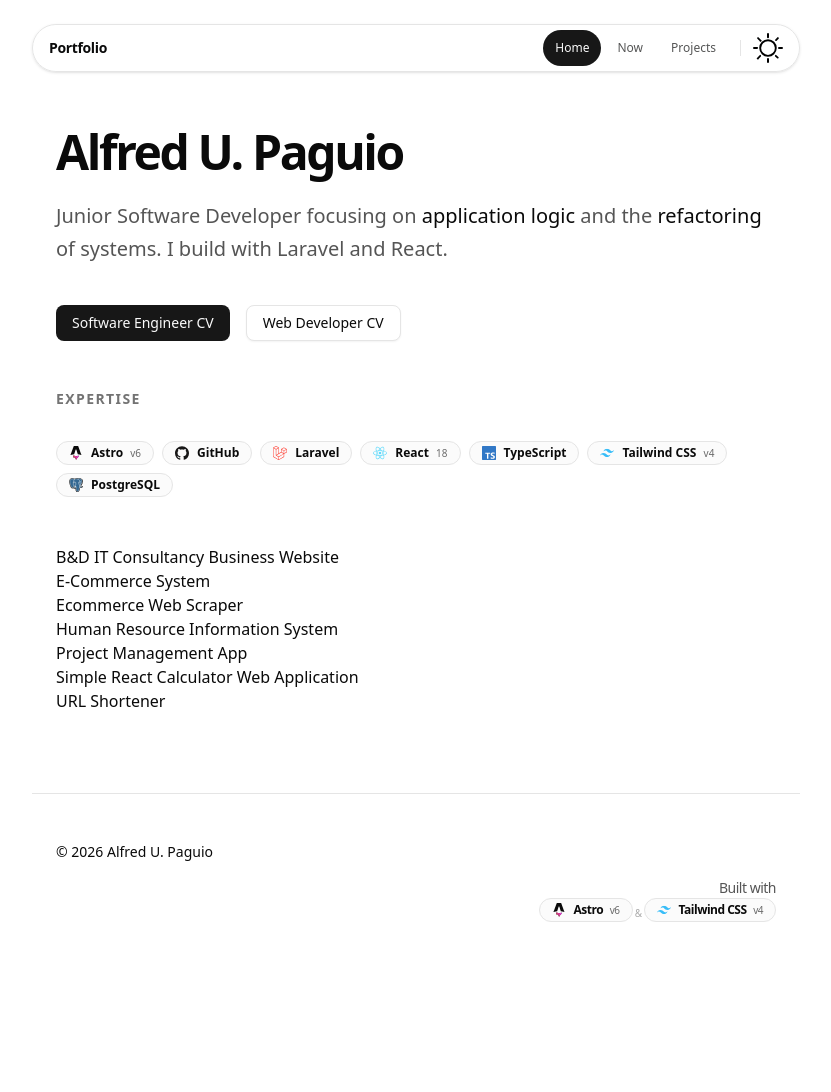
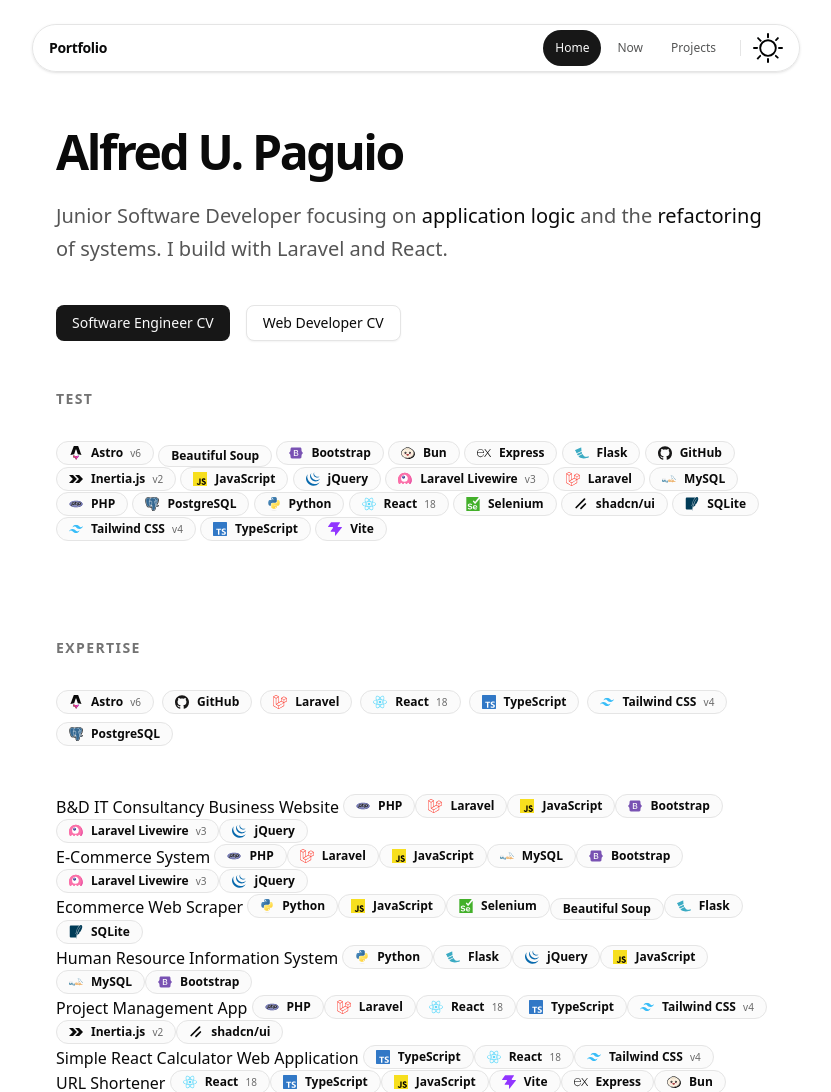
Before and after one commit to AlfredPaguio/Portfolio, an Astro site: page / in a window 1280 px wide. Shown: the top 1092 px of the page, without its empty margins (224-1055 px from the left). Before the commit the page ends 970 px from the top, so only its background shows below. Built offline with nearby package versions, Linux system fonts and the light colour scheme; Astro itself is replaced by a stand-in of ours.

Commit message:
Improve TechPill matching and MDX link handling
Refactored TechPill to use normalized ID matching and support tech entries without icons or hrefs. Added a utility for ID normalization. Introduced MDXLink component to handle anchor tags in MDX with consistent styling, and updated MDX component mapping accordingly. Extended tech schema to allow optional href and configurable icon presence.

```diff
--- a/src/components/TechPill.astro
+++ b/src/components/TechPill.astro
@@ -1,10 +1,14 @@
 ---
-import { getEntry, render } from "astro:content";
+import { normalizeId } from "@/lib/utils/normalizeId";
+import { getCollection, render } from "astro:content";
 interface Props {
   id: string;
 }
 const { id } = Astro.props;
-const tech = await getEntry("techs", id);
+const techs = await getCollection("techs");
+
+const tech = techs.find((t) => normalizeId(id).includes(normalizeId(t.id)));
+
 const hasEntry = !!tech;
 let Content: any;
 if (hasEntry) {
@@ -21,11 +25,13 @@ if (hasEntry) {
       <a
         href={tech.data.href}
         target="_blank"
-        class="inline-flex items-center gap-2"
+        class="inline-flex items-center gap-2 no-underline"
       >
-        <span class="size-3.5 flex items-center justify-center [&>svg]:size-full">
-          <Content />
-        </span>
+        {tech?.data.hasIcon && Content && (
+          <span class="size-3.5 flex items-center justify-center [&>svg]:size-full">
+            <Content />
+          </span>
+        )}
         <span class="text-xs font-bold leading-none">
           {tech.data.name}{" "}
           {tech.data.version && (
@@ -37,7 +43,11 @@ if (hasEntry) {
       </a>
     ) : (
       // Fallback
-      <span class="capitalize">{id.replace(/-/g, " ")}</span>
+      <div class="inline-flex items-center gap-2 no-underline">
+        <span class="text-xs font-bold leading-none">
+          {id.replace(/-/g, " ")}
+        </span>
+      </div>
     )
   }
 </div>
--- /dev/null
+++ b/src/components/mdx/MDXLink.astro
@@ -0,0 +1,9 @@
+---
+import Button from "../ui/Button.astro";
+
+const { href, ...rest } = Astro.props;
+---
+
+<Button as="a" href={href} variant="link" class="px-0" {...rest}>
+  <slot />
+</Button>
--- a/src/components/mdx/index.ts
+++ b/src/components/mdx/index.ts
@@ -1,8 +1,9 @@
 import TechPill from "../TechPill.astro"
 import Button from "../ui/Button.astro"
+import MDXLink from "./MDXLink.astro"
 
 export const components = {
-    a: Button,
+    a: MDXLink,
     button: Button,
     TechPill
 }
--- a/src/content.config.ts
+++ b/src/content.config.ts
@@ -41,7 +41,8 @@ const techs = defineCollection({
   loader: glob({ pattern: "**/[^_]*.mdx", base: "./src/content/techs" }),
   schema: z.object({
     name: z.string(),
-    href: z.url(),
+    href: z.url().optional(),
+    hasIcon: z.boolean().default(true),
     version: z.string().or(z.number()).optional(),
   }),
 });
--- /dev/null
+++ b/src/lib/utils/normalizeId.ts
@@ -0,0 +1,7 @@
+export function normalizeId(value: string) {
+  return value
+    .toLowerCase()
+    .trim()
+    .replace(/\s+/g, "") // remove all spaces former .replaceAll(" ", "") because there's different kinds of whitespace https://stackoverflow.com/a/18169122
+    .replace(/[^a-z0-9#+]/g, ""); // remove everything except letters, numbers, #, + (for the "C" vs "C#" vs "C++")
+}
--- a/src/pages/index.astro
+++ b/src/pages/index.astro
@@ -8,6 +8,9 @@ import { frontmatter as resumeData } from "@/content/resumes.md";
 import { getCollection } from "astro:content";
 import Button from "@/components/ui/Button.astro";
 const projects = await getCollection("projects");
+
+const techs = await getCollection("techs");
+
 // console.log("Project Count: ", projects.length);
 
 if (!projects) return null;
@@ -46,9 +49,18 @@ if (!projects) return null;
       <Button href={resumeData.software_engineer || "#"}>
         Software Engineer CV
       </Button>
-      <Button href={resumeData.webdev || "#"} variant={"outline"}> Web Developer CV </Button>
+      <Button href={resumeData.webdev || "#"} variant={"outline"}>
+        Web Developer CV
+      </Button>
     </div>
   </header>
+  <Section title="test" id="skills">
+    {
+      techs.map((tech) => (
+        <TechPill id={tech.data.name.replaceAll(" ", "").toLowerCase()} />
+      ))
+    }
+  </Section>
 
   <Section title="Expertise" id="skills">
     <div class="flex flex-wrap gap-2">
@@ -67,6 +79,12 @@ if (!projects) return null;
       projects.map((project) => (
         <li>
           <a href={`/projects/${project.id}/`}>{project.data.title}</a>
+          {project.data.stack.map((tech) => (
+            <div class="inline-flex gap-2">
+              {/* <span>{tech}</span> */}
+              <TechPill id={tech.replaceAll(" ", "").toLowerCase()} />
+            </div>
+          ))}
         </li>
       ))
     }
```
